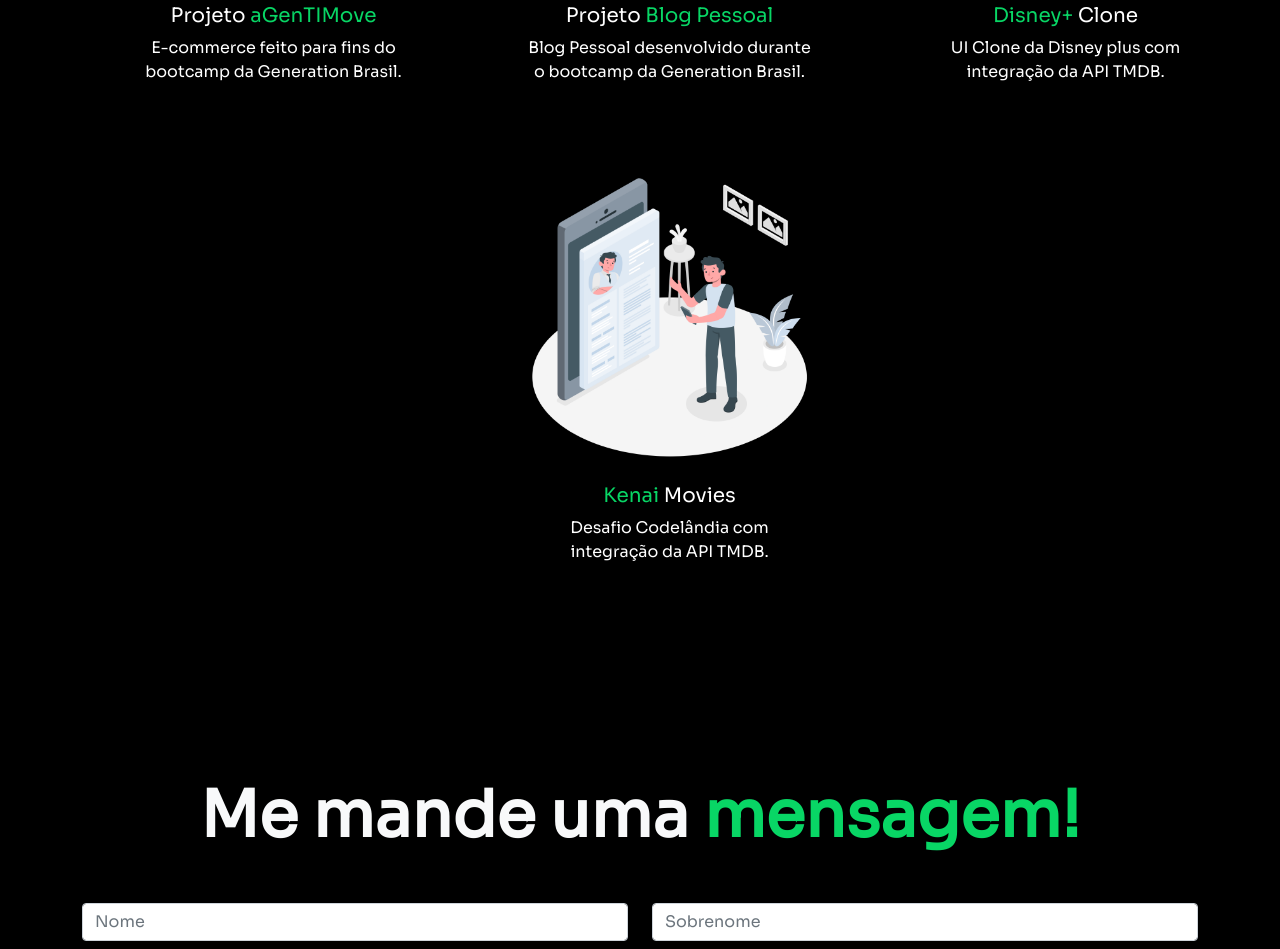
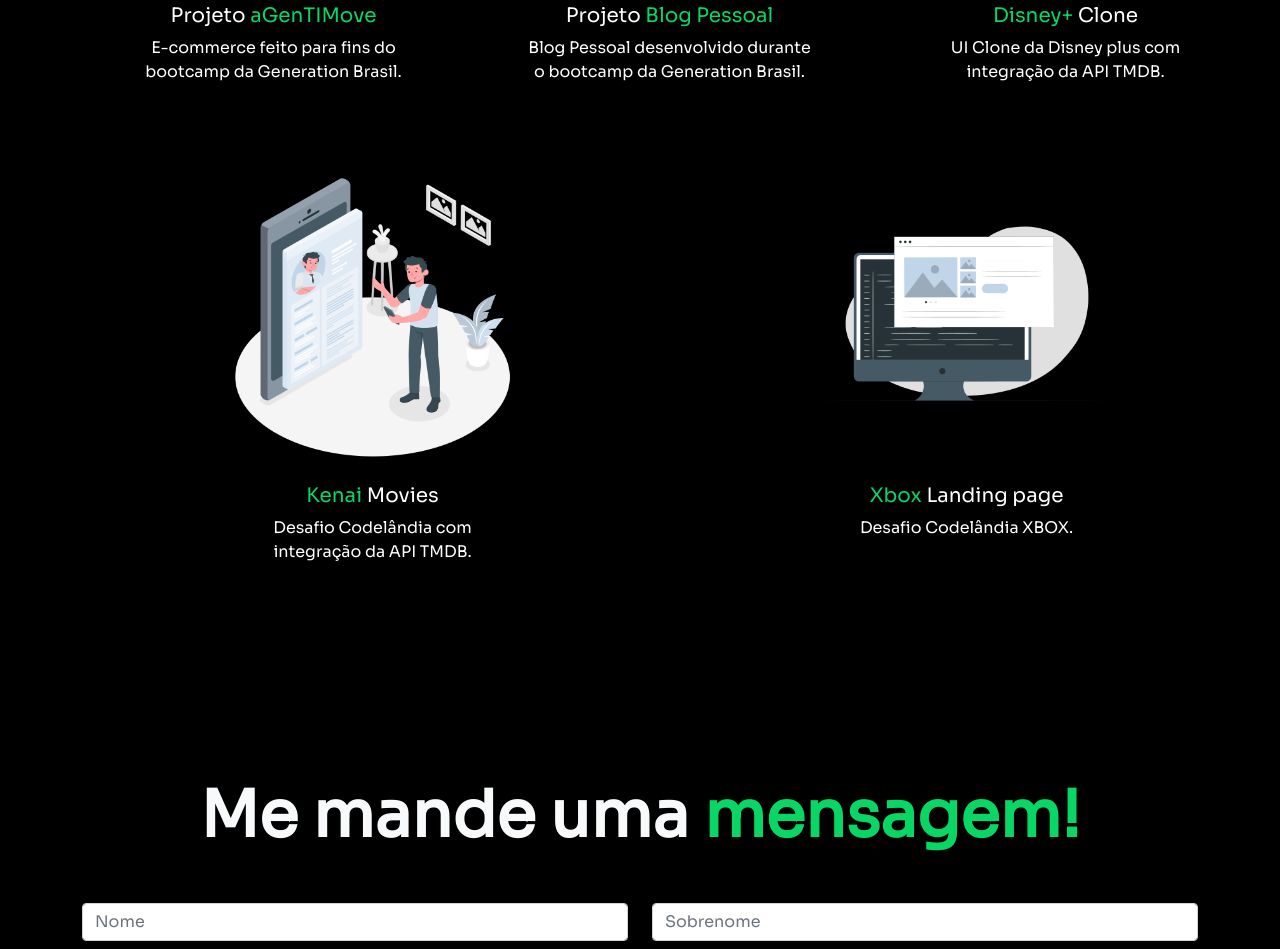
Before and after one commit to Igorgll/Portfolio, a website: page index.html in a window 1280 px wide. Shown: the part 2046-2995 px from the top of the page. Drawn offline with nearby package versions, Linux system fonts and the light colour scheme.

Commit message:
@igorgll [Task: Update]

```diff
--- a/index.html
+++ b/index.html
@@ -116,6 +116,17 @@
                       </div>
                     </a>
                 </div>
+                <div class="col-md-3 rowCard">
+                    <a class="linkH" href="https://igor-xbox-landing-page.netlify.app/" target="_blank">
+                    <div class="card bg-black" style="width: 20rem;">
+                        <img src="./assets/img/Bug fixing-pana.png" class="card-img-top" alt="...">
+                        <div class="card-body">
+                            <h5 class="text-center text-white"><span class="span">Xbox </span>Landing page</h5>
+                          <p class="card-text text-center text-white">Desafio Codelândia XBOX.</p>
+                        </div>
+                      </div>
+                    </a>
+                </div>
             </div>
         </div>
     </div>
```
